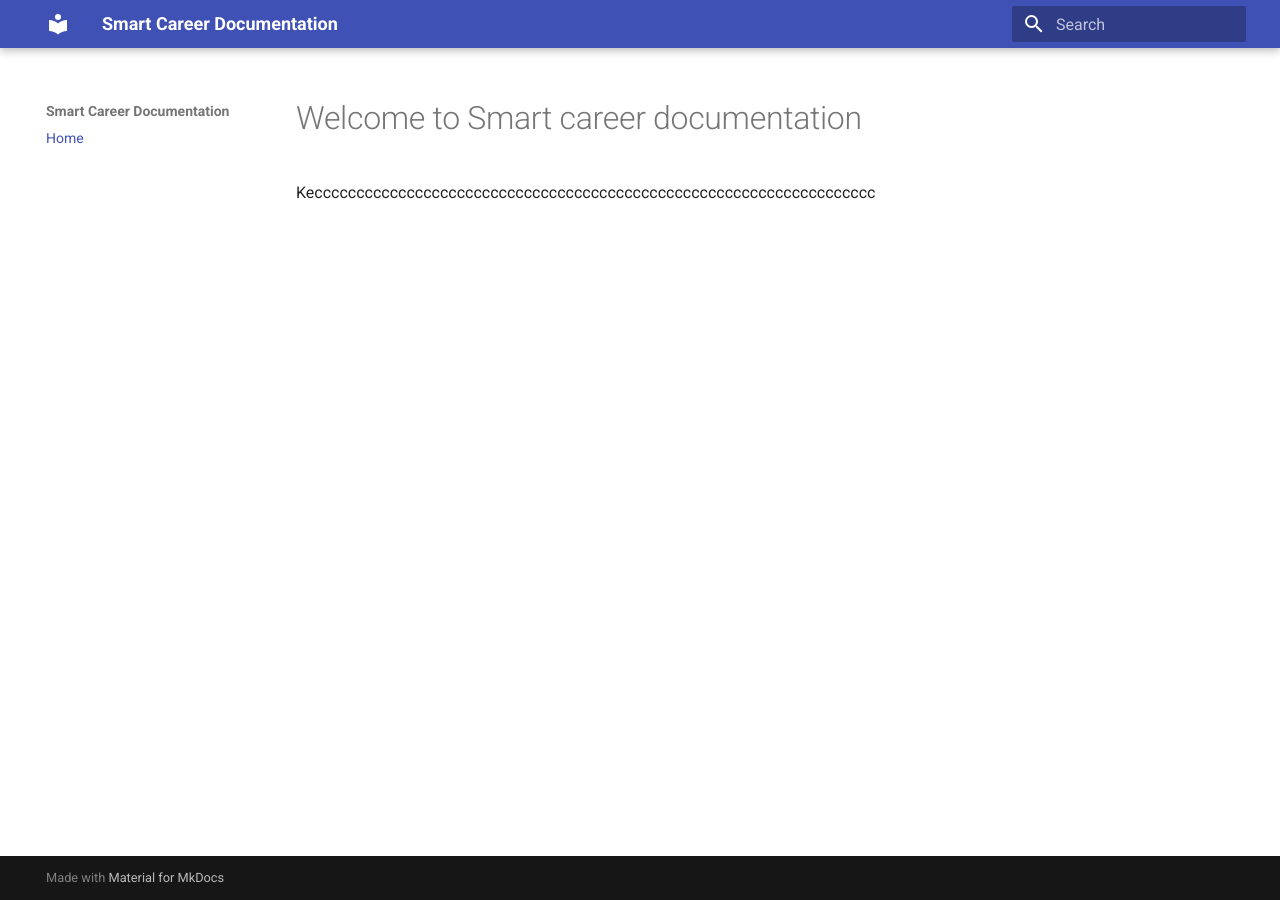
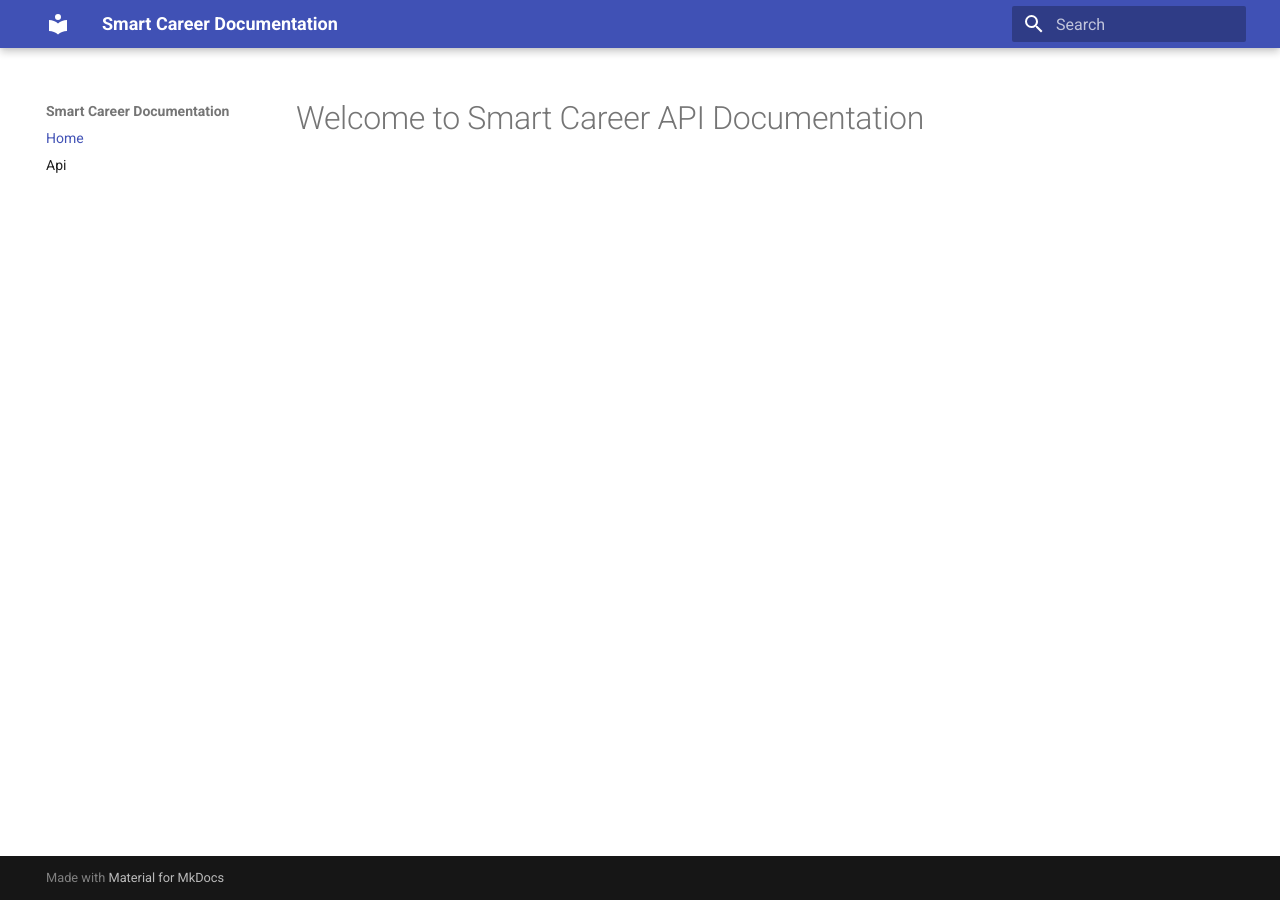
Before and after one commit to peochot/Innovation, an MkDocs documentation site: the page built from docs/index.md, in a window 1280 px wide. Built offline with MkDocs 1.6.1 and Material for MkDocs 9.7.7, drawn with Linux system fonts in a browser that asks for light colours; old or Windows-style settings are respelled for this version of MkDocs.

Commit message:
Update docs

```diff
--- a/docs/index.md
+++ b/docs/index.md
@@ -1,3 +1 @@
-# Welcome to Smart career documentation
-
-Keccccccccccccccccccccccccccccccccccccccccccccccccccccccccccccccccccc
+# Welcome to Smart Career API Documentation
--- a/mkdocs.yml
+++ b/mkdocs.yml
@@ -1,4 +1,5 @@
 site_name: Smart Career Documentation
 pages:
     - Home: index.md
+    - Api: api.md
 theme: 'material'
```
Also changed, not shown: docs/api.md (added, +1 -0 lines), docs/feature.md (added), 1 other file.
